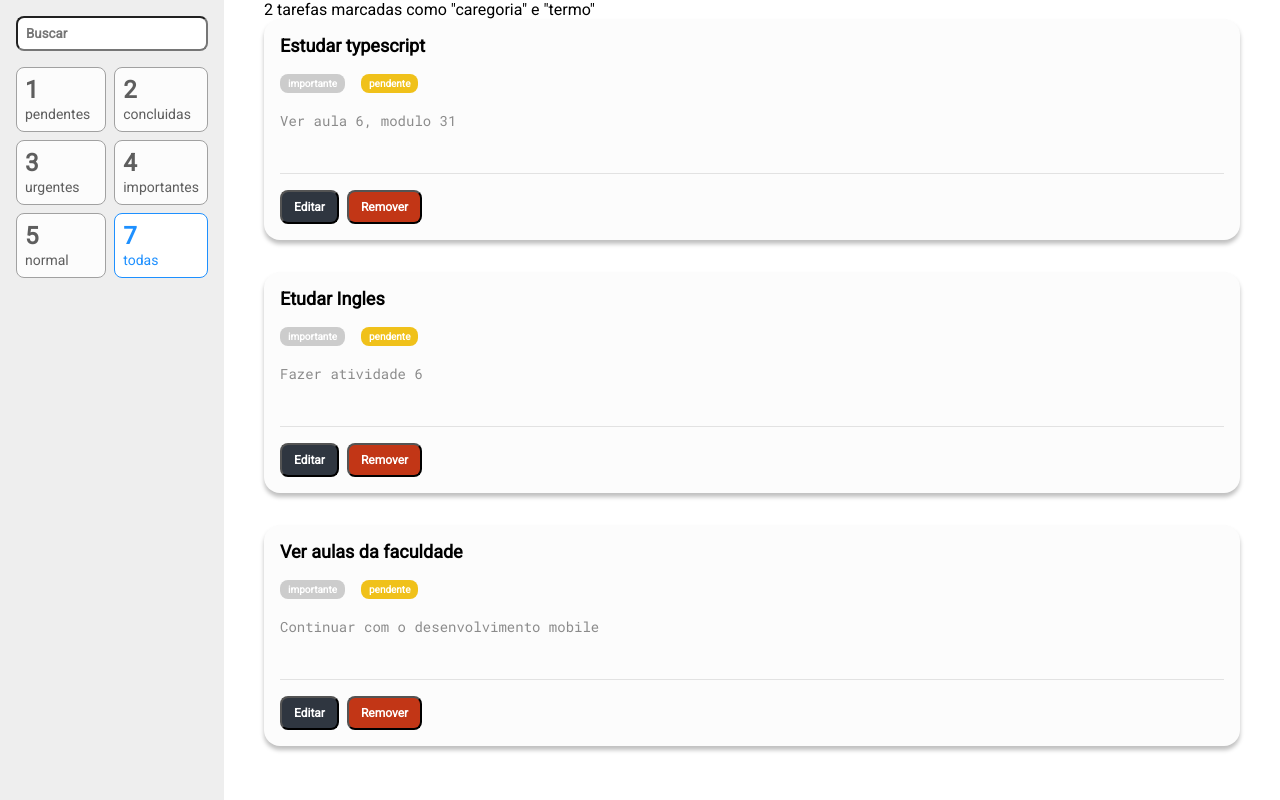
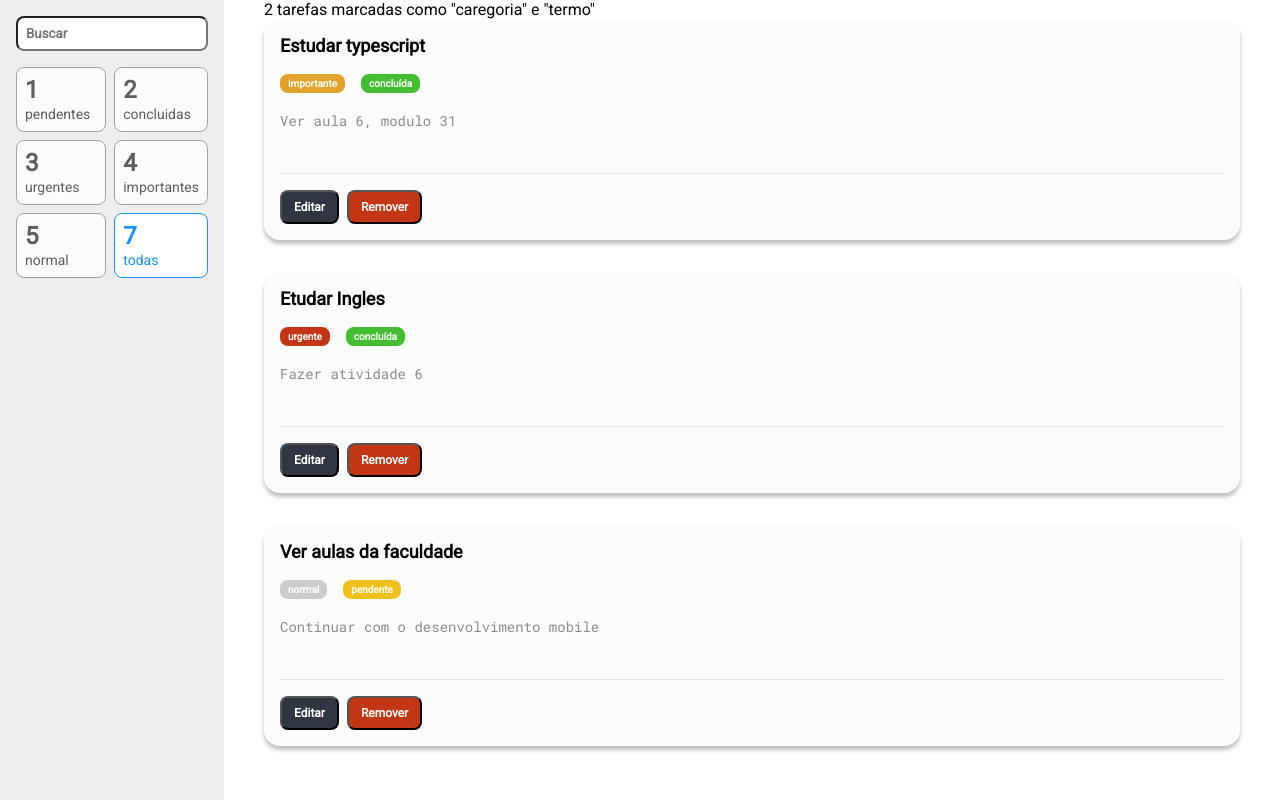
Before and after one commit to Wil-Fs/to-do-list, a React (Create React App) app: page / in a window 1280 px wide. Built offline with nearby package versions, Linux system fonts and the light colour scheme.

Commit message:
Config: Reducers

```diff
--- a/src/components/Task/index.tsx
+++ b/src/components/Task/index.tsx
@@ -1,10 +1,11 @@
 import { useState } from 'react';
 import * as S from './styles';
+import * as enums from '../../useful/enums/Tarefa';
 
 type Props = {
 	title: string;
-	priority: string;
-	status: string;
+	priority: enums.Priority;
+	status: enums.Status;
 	description: string;
 };
 
@@ -14,8 +15,12 @@ const Task = ({ title, priority, description, status }: Props) => {
 	return (
 		<S.Card>
 			<S.Title>{title}</S.Title>
-			<S.Tags priority={priority}>{priority}</S.Tags>
-			<S.Tags status={status}>{status}</S.Tags>
+			<S.Tags parameter="priority" priority={priority}>
+				{priority}
+			</S.Tags>
+			<S.Tags parameter="status" status={status}>
+				{status}
+			</S.Tags>
 			<S.Description value={description} />
 			<S.ActionBar>
 				{isEditing ? (
--- a/src/components/Task/styles.ts
+++ b/src/components/Task/styles.ts
@@ -2,20 +2,22 @@ import styled from 'styled-components';
 
 import variables from '../../styles/variables';
 
+import * as enums from '../../useful/enums/Tarefa';
+
 type TagProps = {
-	priority?: string;
-	status?: string;
+	priority?: enums.Priority;
+	status?: enums.Status;
+	parameter: 'priority' | 'status';
 };
 
-function changeBgColor(props: TagProps): string {
-	if ('status' in props) {
-		if (props.status == 'pendente') return variables.yellow;
-		if (props.status == 'concluído') return variables.green;
-	} else if ('priority' in props) {
-		if (props.status == 'urgente') return variables.red;
-		if (props.status == 'importante') return variables.darkYellow;
+function changeBgColor({ status, parameter, priority }: TagProps): string {
+	if (parameter == 'priority') {
+		if (priority === enums.Priority.URGENTE) return variables.red;
+		if (priority === enums.Priority.IMPORTANTE) return variables.darkYellow;
+	} else {
+		if (status === enums.Status.PENDENTE) return variables.yellow;
+		if (status === enums.Status.CONCLUIDA) return variables.green;
 	}
-
 	return '#ccc';
 }
 
--- a/src/containers/ToDoList/index.tsx
+++ b/src/containers/ToDoList/index.tsx
@@ -1,24 +1,25 @@
 import Task from '../../components/Task';
 import { Container } from './styles';
+import * as enums from '../../useful/enums/Tarefa';
 
 const tasks = [
 	{
 		title: 'Estudar typescript',
 		description: 'Ver aula 6, modulo 31',
-		priority: 'importante',
-		status: 'pendente'
+		priority: enums.Priority.IMPORTANTE,
+		status: enums.Status.CONCLUIDA
 	},
 	{
 		title: 'Etudar Ingles',
 		description: 'Fazer atividade 6',
-		priority: 'importante',
-		status: 'pendente'
+		priority: enums.Priority.URGENTE,
+		status: enums.Status.CONCLUIDA
 	},
 	{
 		title: 'Ver aulas da faculdade',
 		description: 'Continuar com o desenvolvimento mobile',
-		priority: 'importante',
-		status: 'pendente'
+		priority: enums.Priority.NORMAL,
+		status: enums.Status.PENDENTE
 	}
 ];
 
--- /dev/null
+++ b/src/useful/enums/Tarefa.ts
@@ -0,0 +1,10 @@
+export enum Priority {
+	URGENTE = 'urgente',
+	IMPORTANTE = 'importante',
+	NORMAL = 'normal'
+}
+
+export enum Status {
+	PENDENTE = 'pendente',
+	CONCLUIDA = 'concluída'
+}
```
Also changed, not shown: src/modules/Tasks.ts (added, +25 -0 lines), src/store/index.ts (added, +10 -0 lines), src/store/reducers/tasks.ts (added, +45 -0 lines).
